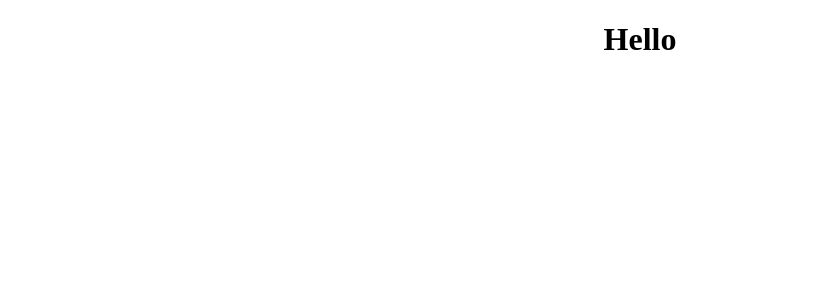
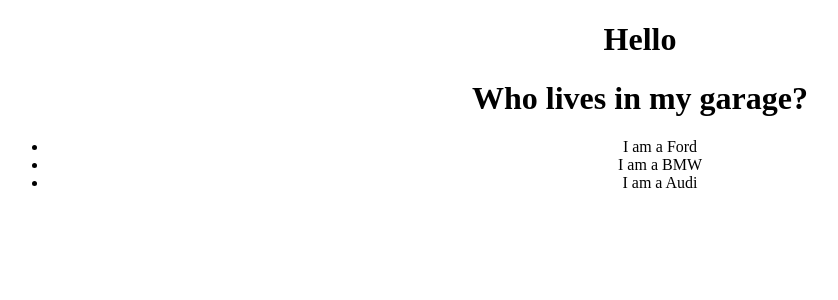
Before and after one commit to abhiraftaar007/React-Js, a React (Create React App) app: page / in a window 1280 px wide. Shown: the top 300 px of the page, without its empty margins (0-838 px from the left). Built offline with nearby package versions, Linux system fonts and the light colour scheme.

Commit message:
lists rendering with keys

```diff
--- a/src/App.js
+++ b/src/App.js
@@ -1,9 +1,17 @@
 import './App.css';
+import Garage from './Garage';
 
+/*
+In React, you will render lists with some type of loop.
+The JavaScript map() array method is generally the preferred method.
+
+Let's render all of the cars from our garage
+*/
 function App() {
   return (
     <div className="App">
       <h1>Hello</h1>
+      <Garage/>
     </div>
   );
 }
--- /dev/null
+++ b/src/Car.js
@@ -0,0 +1,5 @@
+function Car(props){
+    return <li>I am a {props.brand}</li>
+}
+
+export default Car;
--- /dev/null
+++ b/src/Garage.js
@@ -0,0 +1,32 @@
+import Car from "./Car";
+
+function Garage() {
+  //   const cars = ["Ford", "BMW", "Audi"];
+  const cars = [
+    { id: 1, brand: "Ford" },
+    { id: 2, brand: "BMW" },
+    { id: 3, brand: "Audi" },
+  ];
+
+  // When you run this code in your create-react-app, it will work but you will receive a warning that there is no "key" provided for the list items.
+  /*
+  {cars.map((car) => (
+          <Car brand={car} />
+        ))}
+   */
+  // Keys allow React to keep track of elements. This way, if an item is updated or removed, only that item will be re-rendered instead of the entire list.
+  // Keys need to be unique to each sibling. But they can be duplicated globally
+  // Generally, the key should be a unique ID assigned to each item. As a last resort, you can use the array index as a key.
+  return (
+    <>
+      <h1>Who lives in my garage?</h1>
+      <ul>
+        {cars.map((car) => (
+          <Car key={car.id} brand={car.brand} />
+        ))}
+      </ul>
+    </>
+  );
+}
+
+export default Garage;
```
